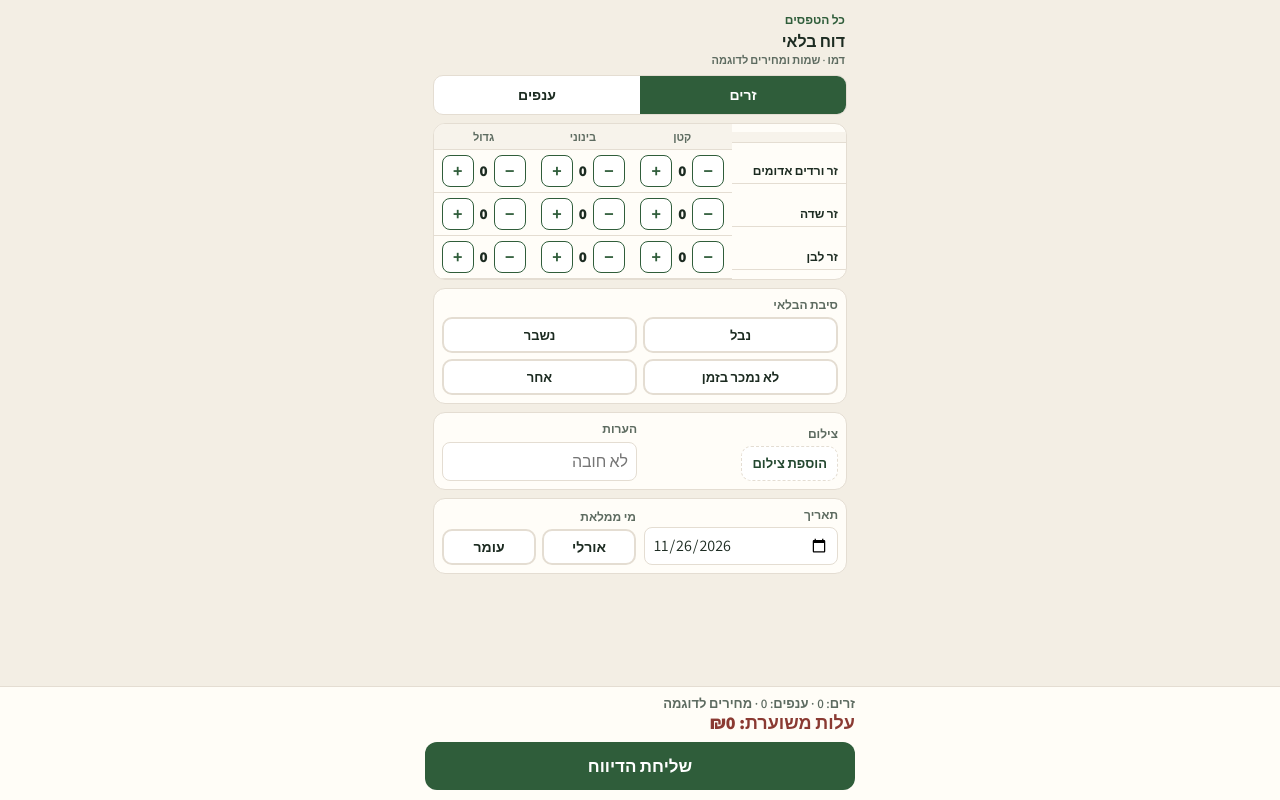
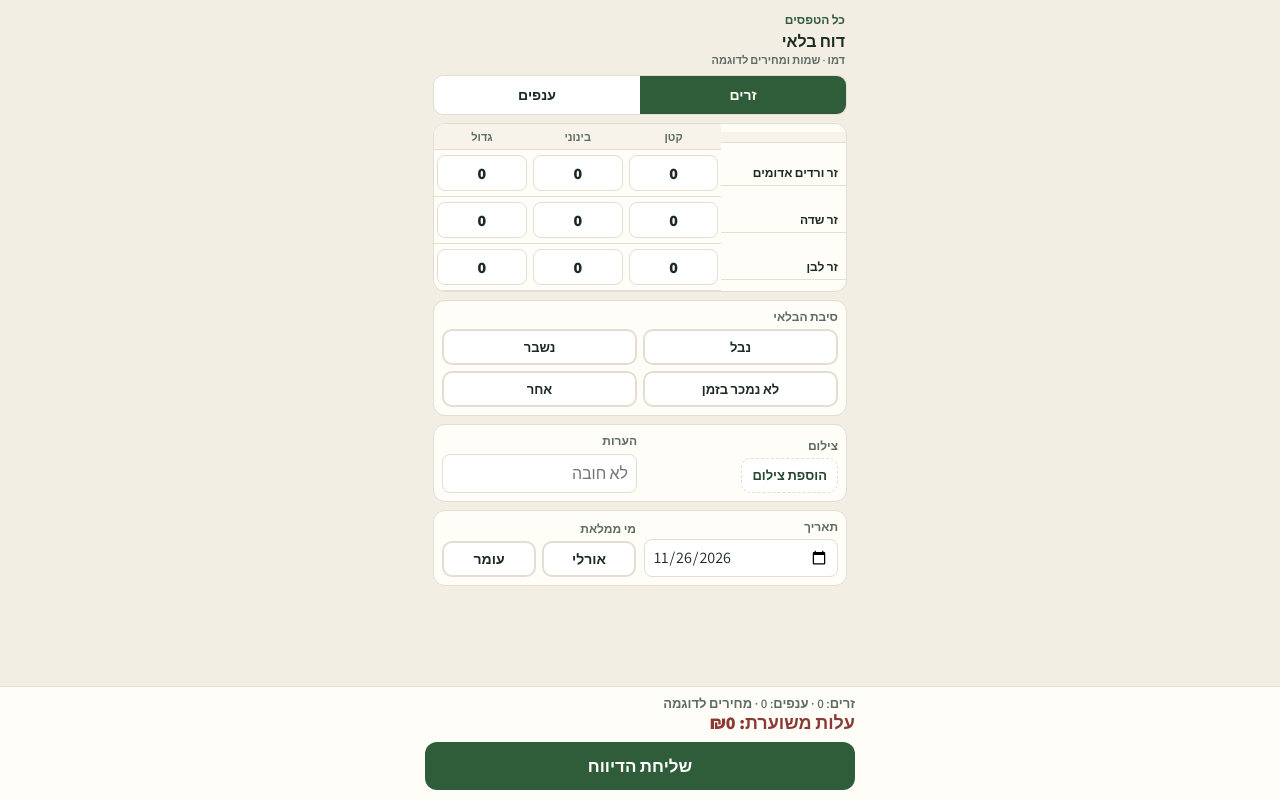
Before and after one commit to poppelor/havatzelet-zer-ishi-demo, a plain HTML site: page waste.html in a window 1280 px wide. Drawn offline with Linux system fonts and the light colour scheme.

Commit message:
Replace quantity steppers with typed numeric fields.
Forms now use a plain text input with a numeric keypad so amounts can be typed instead of tapped with plus and minus arrows.

```diff
--- a/app-common.js
+++ b/app-common.js
@@ -84,11 +84,11 @@
         cell.setAttribute("data-key", key);
         cell.setAttribute("data-bouquet", b.id);
         cell.setAttribute("data-size", s.id);
-        const stepper = makeStepper(qty[key], function (next) {
+        const input = makeQtyInput(qty[key], function (next) {
           qty[key] = next;
           if (options.onChange) options.onChange();
-        }, "הוספת " + b.name + " " + s.name, "הורדת " + b.name + " " + s.name);
-        cell.appendChild(stepper);
+        }, "כמות " + b.name + " " + s.name);
+        cell.appendChild(input);
         container.appendChild(cell);
       });
     });
@@ -122,48 +122,54 @@
         sum.textContent = "₪" + money((qty[s.name] || 0) * s.price);
       }
       paintCost();
-      const stepper = makeStepper(qty[s.name], function (next) {
+      const input = makeQtyInput(qty[s.name], function (next) {
         qty[s.name] = next;
         paintCost();
         if (options.onChange) options.onChange();
-      }, "הוספת " + s.name, "הורדת " + s.name);
-      cell.appendChild(stepper);
+      }, "כמות " + s.name);
+      cell.appendChild(input);
       container.appendChild(cell);
       container.appendChild(sum);
     });
   }
 
-  function makeStepper(initial, onChange, plusLabel, minusLabel) {
-    let value = initial || 0;
-    const box = document.createElement("div");
-    box.className = "stepper";
-    const minus = document.createElement("button");
-    minus.type = "button";
-    minus.setAttribute("aria-label", minusLabel);
-    minus.textContent = "−";
-    const qtyEl = document.createElement("div");
-    qtyEl.className = "qty";
-    qtyEl.setAttribute("aria-live", "polite");
-    qtyEl.textContent = String(value);
-    const plus = document.createElement("button");
-    plus.type = "button";
-    plus.setAttribute("aria-label", plusLabel);
-    plus.textContent = "+";
-    minus.addEventListener("click", function () {
-      if (value === 0) return;
-      value -= 1;
-      qtyEl.textContent = String(value);
+  function parseQty(raw) {
+    const cleaned = String(raw || "").replace(/\D/g, "");
+    if (cleaned === "") return 0;
+    const n = parseInt(cleaned, 10);
+    if (!Number.isFinite(n) || n < 0) return 0;
+    return n;
+  }
+
+  function makeQtyInput(initial, onChange, label) {
+    let value = parseQty(initial);
+    const input = document.createElement("input");
+    input.type = "text";
+    input.inputMode = "numeric";
+    input.setAttribute("inputmode", "numeric");
+    input.setAttribute("pattern", "[0-9]*");
+    input.setAttribute("autocomplete", "off");
+    input.setAttribute("enterkeyhint", "done");
+    input.className = "qty-in";
+    if (label) input.setAttribute("aria-label", label);
+    input.value = String(value);
+    input.addEventListener("input", function () {
+      const cleaned = String(input.value || "").replace(/\D/g, "");
+      if (input.value !== cleaned) input.value = cleaned;
+      value = parseQty(cleaned);
       onChange(value);
     });
-    plus.addEventListener("click", function () {
-      value += 1;
-      qtyEl.textContent = String(value);
-      onChange(value);
+    input.addEventListener("blur", function () {
+      if (input.value === "") {
+        value = 0;
+        input.value = "0";
+        onChange(value);
+      } else {
+        input.value = String(value);
+      }
     });
-    box.appendChild(minus);
-    box.appendChild(qtyEl);
-    box.appendChild(plus);
-    return box;
+    input.addEventListener("focus", function () { input.select(); });
+    return input;
   }
 
   function hideError() {
@@ -304,6 +310,8 @@
     bindWho: bindWho,
     renderBouquetSteppers: renderBouquetSteppers,
     renderStemSteppers: renderStemSteppers,
+    makeQtyInput: makeQtyInput,
+    parseQty: parseQty,
     hideError: hideError,
     showError: showError,
     showSuccess: showSuccess,
--- a/styles.css
+++ b/styles.css
@@ -98,6 +98,13 @@ textarea {
   -webkit-appearance: none;
   min-width: 0;
 }
+input[type="number"] { -moz-appearance: textfield; }
+input[type="number"]::-webkit-inner-spin-button,
+input[type="number"]::-webkit-outer-spin-button {
+  -webkit-appearance: none;
+  appearance: none;
+  margin: 0;
+}
 .compact input[type="date"] {
   padding: 6px 8px;
   min-height: 36px;
@@ -129,32 +136,17 @@ textarea { min-height: 52px; resize: vertical; }
   background: var(--green-soft);
   color: var(--green-dark);
 }
-.stepper {
-  display: flex;
-  align-items: center;
-  justify-content: center;
-  gap: 1px;
-  flex-shrink: 0;
-}
-.stepper button {
-  width: 32px;
-  height: 32px;
+.qty-in {
+  width: 52px;
+  max-width: 100%;
+  height: 36px;
+  padding: 4px 2px;
+  font-size: 16px;
+  font-weight: 800;
+  text-align: center;
   border-radius: 8px;
-  border: 1.5px solid var(--green);
+  border: 1.5px solid var(--line);
   background: #fff;
-  color: var(--green);
-  font-size: 18px;
-  line-height: 1;
-  font-weight: 700;
-  padding: 0;
-  flex-shrink: 0;
-}
-.stepper button:active { background: var(--green-soft); }
-.stepper .qty {
-  min-width: 18px;
-  text-align: center;
-  font-weight: 800;
-  font-size: 15px;
 }
 /* Tables */
 .grid-bq, .grid-recv, .grid-stem {
@@ -162,9 +154,9 @@ textarea { min-height: 52px; resize: vertical; }
   width: 100%;
   align-items: center;
 }
-.grid-bq { grid-template-columns: minmax(78px, 1.15fr) repeat(3, minmax(74px, 1fr)); }
-.grid-recv { grid-template-columns: minmax(70px, 1.1fr) 86px 68px 48px; }
-.grid-stem { grid-template-columns: minmax(90px, 1.2fr) 90px 64px; }
+.grid-bq { grid-template-columns: minmax(90px, 1.3fr) repeat(3, minmax(56px, 1fr)); }
+.grid-recv { grid-template-columns: minmax(80px, 1.2fr) 64px 68px 48px; }
+.grid-stem { grid-template-columns: minmax(100px, 1.3fr) 64px 64px; }
 .grid-bq .th, .grid-recv .th, .grid-stem .th,
 .grid-bq .td, .grid-recv .td, .grid-stem .td {
   padding: 5px 3px;
```
Also changed, not shown: receiving.html (+13 -32 lines), zer-ishi.html (+31 -43 lines).
